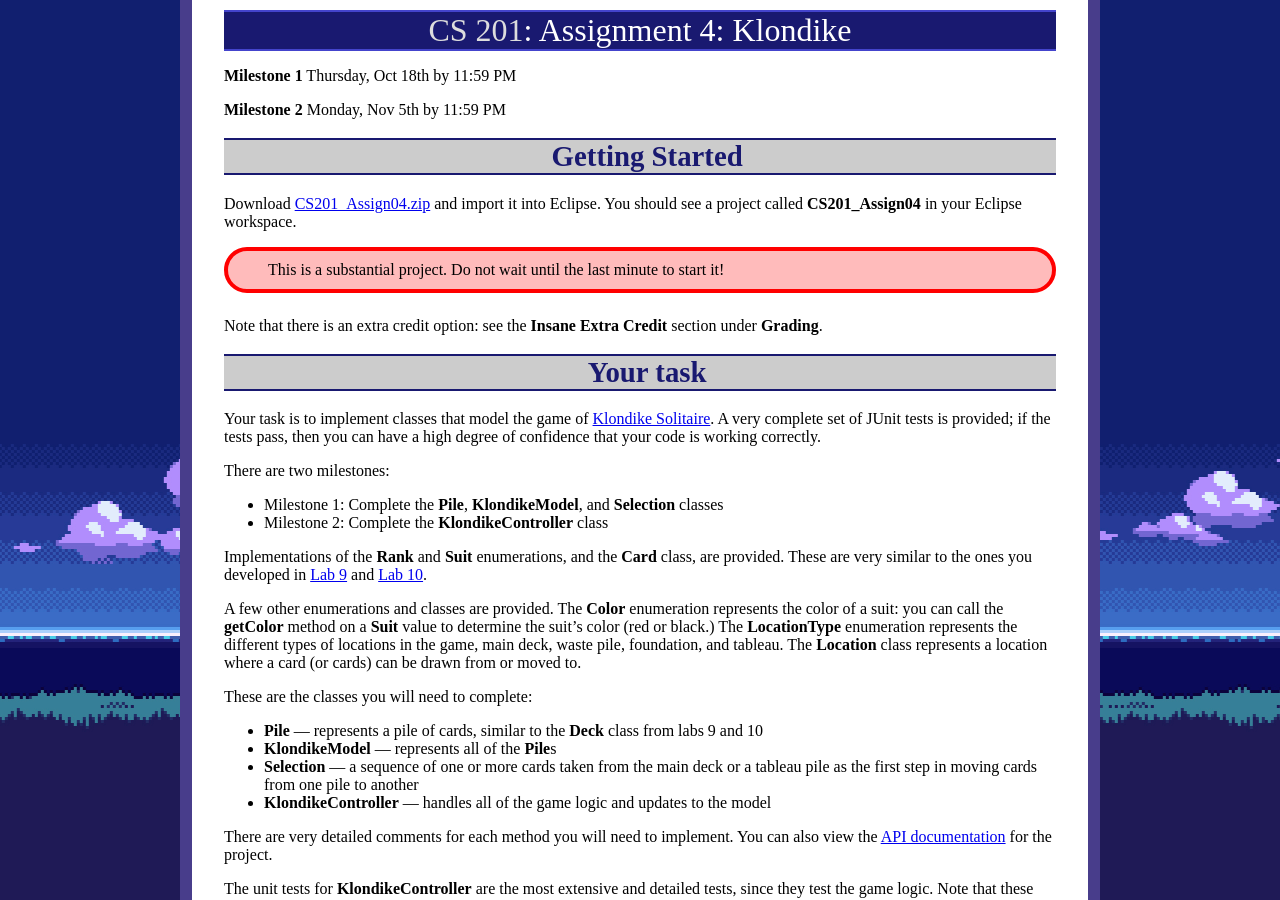
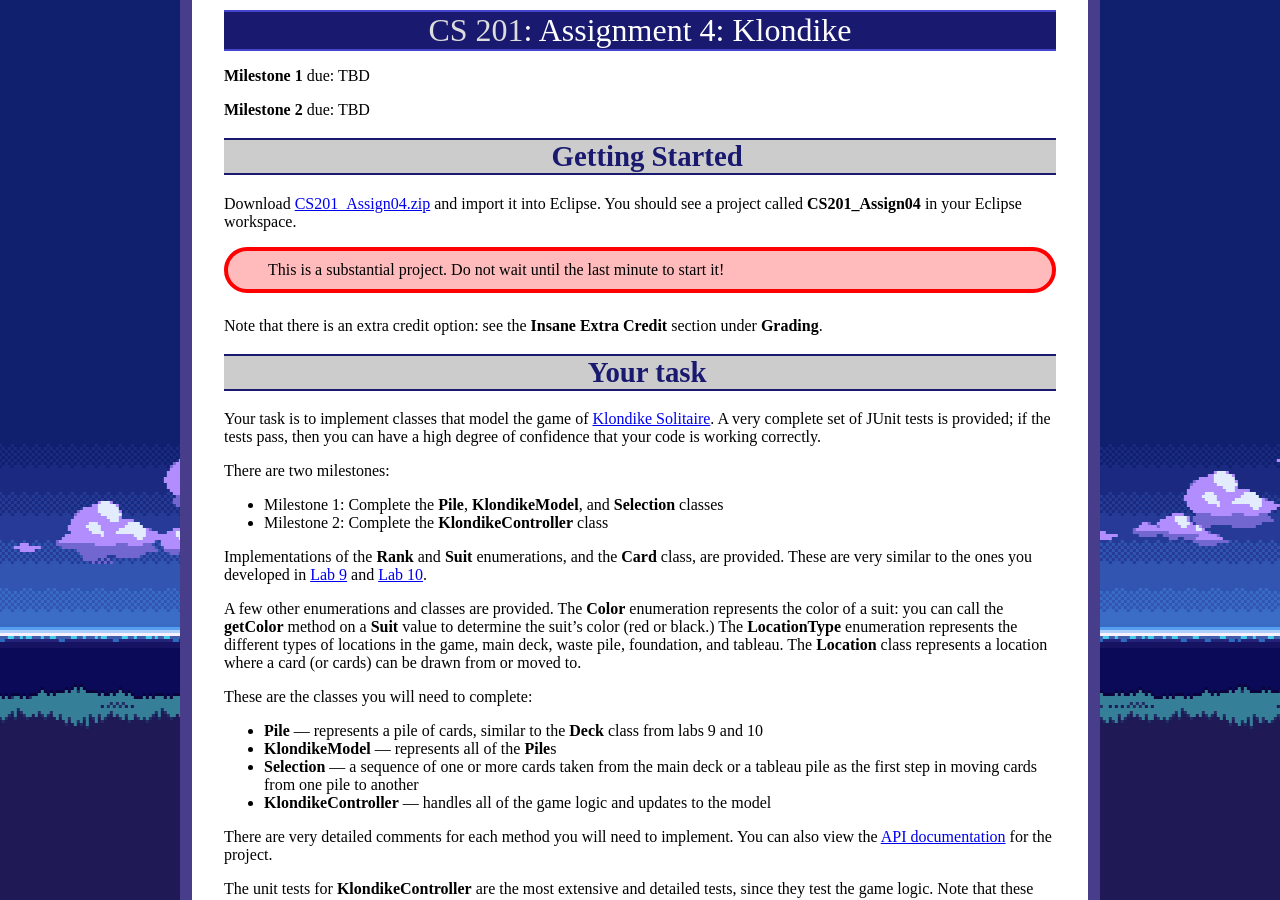
Before and after one commit to ycpcs/cs201-spring2019, a Jekyll site: the page built from assign/assign04.md, in a window 1280 px wide and 900 px high. Built offline with Jekyll 4.4.1, drawn with Linux system fonts in a browser that asks for light colours.

Commit message:
assignments 3-6 due dates TBD

```diff
--- a/assign/assign04.md
+++ b/assign/assign04.md
@@ -3,9 +3,9 @@ layout: default
 title: "Assignment 4: Klondike"
 ---
 
-**Milestone 1** Thursday, Oct 18th by 11:59 PM
+**Milestone 1** due: TBD
 
-**Milestone 2** Monday, Nov 5th by 11:59 PM
+**Milestone 2** due: TBD
 
 # Getting Started
 
```
Also changed, not shown: assign/assign03.md (+1 -1 lines), assign/assign05.md (+1 -1 lines), assign/assign06.md (+1 -1 lines).
